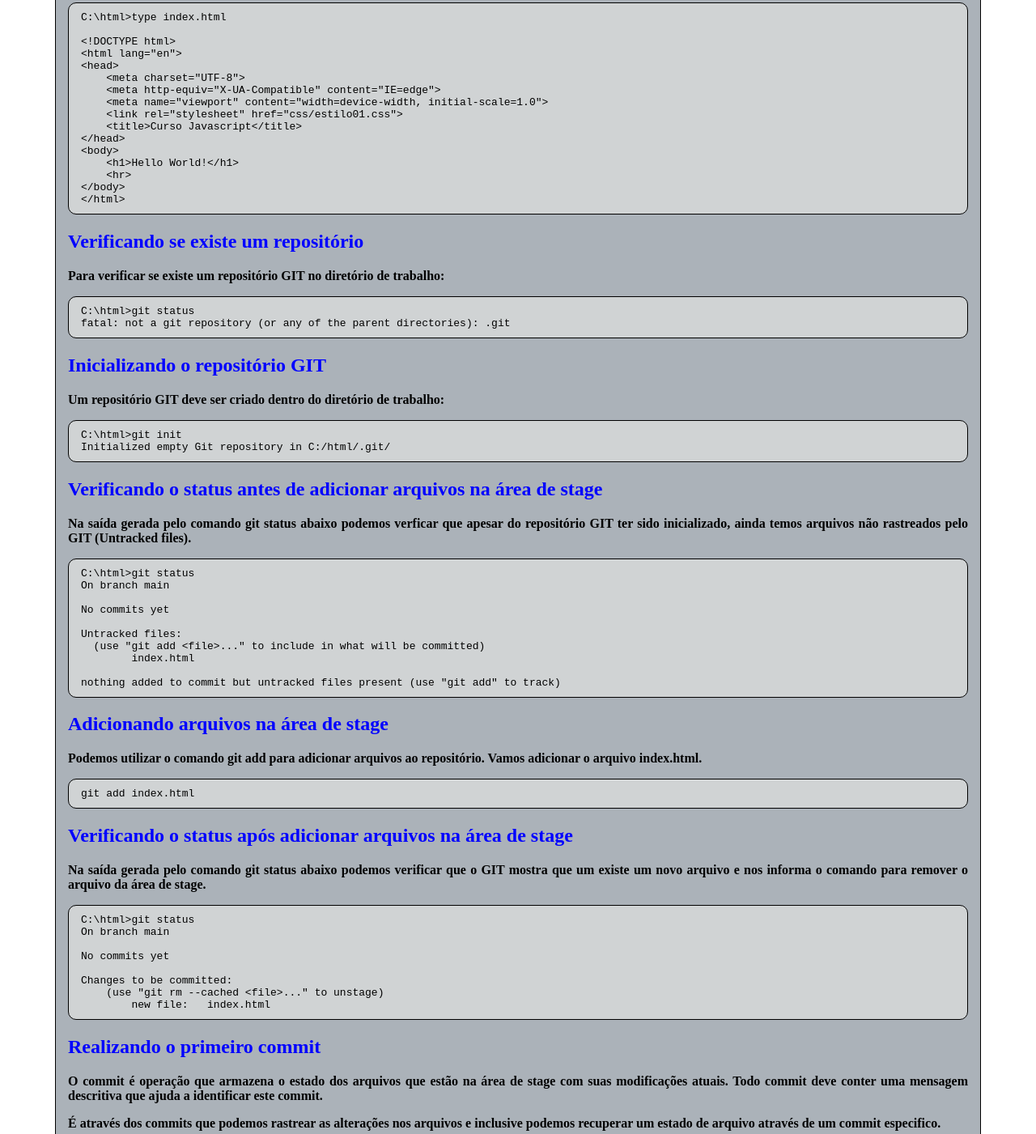
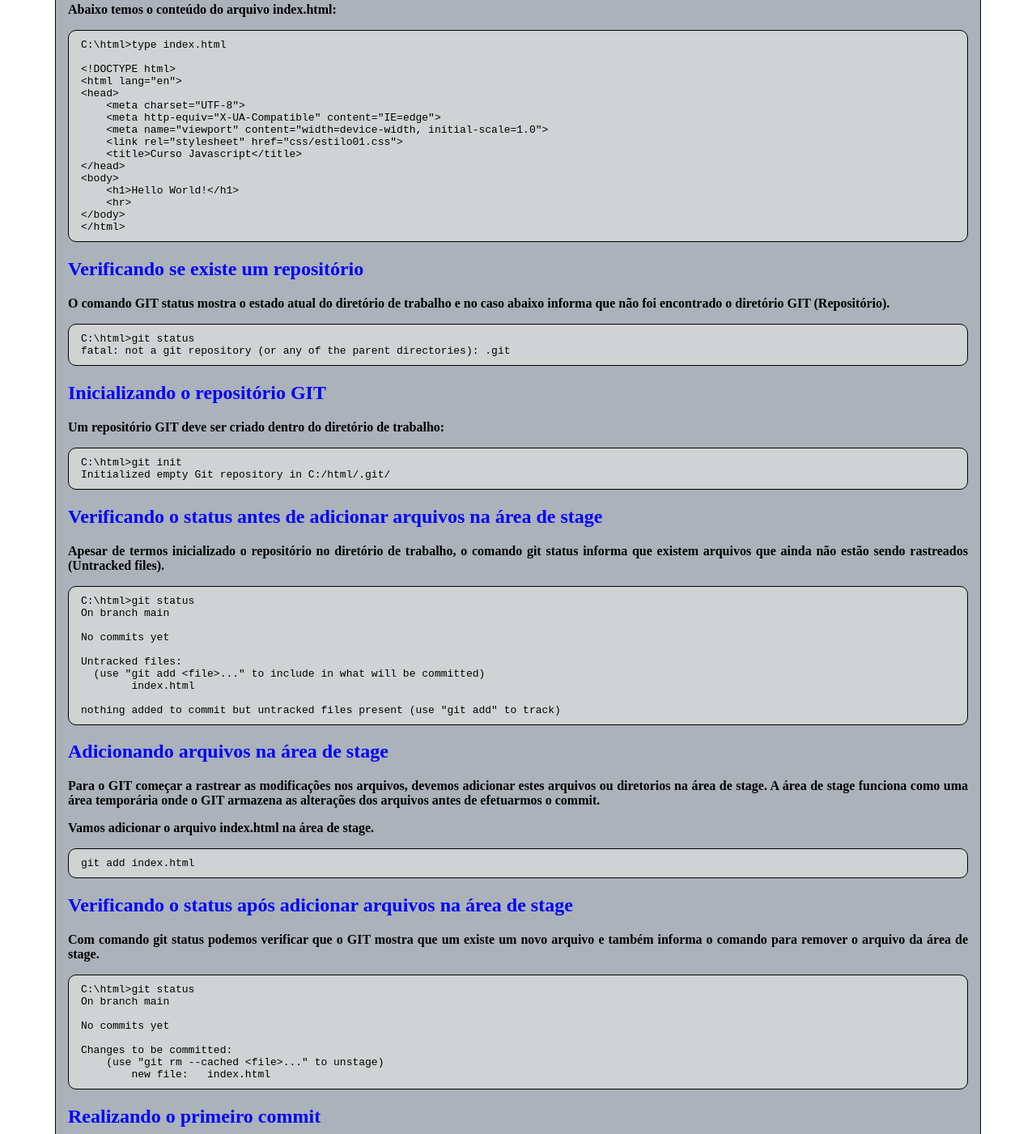
Before and after one commit to lcosilagi/tutorial-git, a plain HTML site: page index.html in a window 1280 px wide. Shown: the part 1399-2800 px from the top of the page at 81% size. Drawn offline with Linux system fonts and the light colour scheme.

Commit message:
Adicionado pre word-wrap e alterado conteudo de paragrafos!

```diff
--- a/index.html
+++ b/index.html
@@ -37,6 +37,11 @@
             padding-left: 15px;
             padding-right: 15px;
             padding-bottom: 10px;
+            white-space: pre-wrap;       /* css-3 */
+            white-space: -moz-pre-wrap;  /* Mozilla, since 1999 */
+            white-space: -pre-wrap;      /* Opera 4-6 */
+            white-space: -o-pre-wrap;    /* Opera 7 */
+            word-wrap: break-word;       /* Internet Explorer 5.5+ */
         }
     </style>
 
@@ -127,6 +132,9 @@ Pasta de C:\html
 
 <h2>Conteúdo do arquivo index.html</h2>
 
+<p>
+Abaixo temos o conteúdo do arquivo index.html:
+</p>
 <pre>
 C:\html>type index.html
 
@@ -148,7 +156,10 @@ C:\html>type index.html
 
 <h2>Verificando se existe um repositório</h2>
 
-<p>Para verificar se existe um repositório GIT no diretório de trabalho:</p>
+<p>
+O comando GIT status mostra o estado atual do diretório de trabalho e no caso abaixo
+informa que não foi encontrado o diretório GIT (Repositório).
+</p>
 
 <pre>
 C:\html>git status
@@ -169,8 +180,8 @@ Initialized empty Git repository in C:/html/.git/
 <h2>Verificando o status antes de adicionar arquivos na área de stage</h2>
 
 <p>
-Na saída gerada pelo comando git status abaixo podemos verficar que apesar do repositório GIT
-ter sido inicializado, ainda temos arquivos não rastreados pelo GIT (Untracked files).
+Apesar de termos inicializado o repositório no diretório de trabalho, o comando git status
+informa que existem arquivos que ainda não estão sendo rastreados (Untracked files).
 </p>
 
 <pre>
@@ -188,7 +199,14 @@ nothing added to commit but untracked files present (use "git add" to track)
 
 <h2>Adicionando arquivos na área de stage</h2>
 
-<p>Podemos utilizar o comando git add para adicionar arquivos ao repositório. Vamos adicionar o arquivo index.html.
+<p>
+Para o GIT começar a rastrear as modificações nos arquivos, devemos adicionar estes arquivos ou diretorios
+na área de stage.  A área de stage funciona como uma área temporária onde o GIT armazena as alterações dos
+arquivos antes de efetuarmos o commit.
+</p>
+
+<p>
+Vamos adicionar o arquivo index.html na área de stage.
 </p>
 
 <pre>
@@ -199,8 +217,8 @@ git add index.html
 <h2>Verificando o status após adicionar arquivos na área de stage</h2>
 
 <p>
-Na saída gerada pelo comando git status abaixo podemos verificar que o GIT mostra que um existe um novo
-arquivo e nos informa o comando para remover o arquivo da área de stage.
+Com comando git status podemos verificar que o GIT mostra que um existe um novo
+arquivo e também informa o comando para remover o arquivo da área de stage.
 </p>
 
 <pre>
@@ -222,7 +240,7 @@ atuais. Todo commit deve conter uma mensagem descritiva que ajuda a identificar
 
 <p>
 É através dos commits que podemos rastrear as alterações nos arquivos e inclusive podemos recuperar um
-estado de arquivo através de um commit especifico.
+estado de arquivo através de um commit específico.
 </p>
 
 </p>
@@ -237,8 +255,8 @@ C:\html>git commit -m "index.html original"
 <h2>Verificando o status do diretório de trabalho</h2>
 
 <p>
-O status mostra que o diretório de trabalho está limpo, ou seja, os arquivos armazenados no commits
-são os mesmos que estão no diretório de trabalho.
+O status mostra que o diretório de trabalho está limpo, ou seja, o arquivo armazenado no commit
+é o mesmos que está no diretório de trabalho.
 </p>
 
 <pre>
@@ -250,14 +268,13 @@ nothing to commit, working tree clean
 
 <h2>Verificando o histórico de commits</h2>
 <p>
-O comando git log é responsável por apresentar um histórico com informações sobre todos os commits já
+O comando git log é responsável por mostrar um histórico com informações sobre todos os commits já
 realizados até o momento atual.
 </p>
 
 </p>
-Entre as informações do commit temos, o nome e endereço de e-mail do autor, data em que o commit foi realizado,
-o hash (que é uma string que idenitifica um commit e não se repete) e a mensagem que você utilizou para identificar
-este commit.
+Entre as informações do commit temos o nome e endereço de e-mail do autor, data em que o commit foi realizado,
+o hash SHA1 (que é uma string que idenitifica um commit e não se repete) e a mensagem que você utilizou para identificar este commit.
 </p>
 
 <pre>
@@ -309,7 +326,7 @@ index 0000000..d9ff627
 <h2>Realizando uma modificação no arquivo index.html</h2>
 
 <p>
-Adicionamos um paragrafo no nosso arquivo index.html.
+Adicionamos um parágrafo no nosso arquivo index.html.
 </p>
 
 
```
